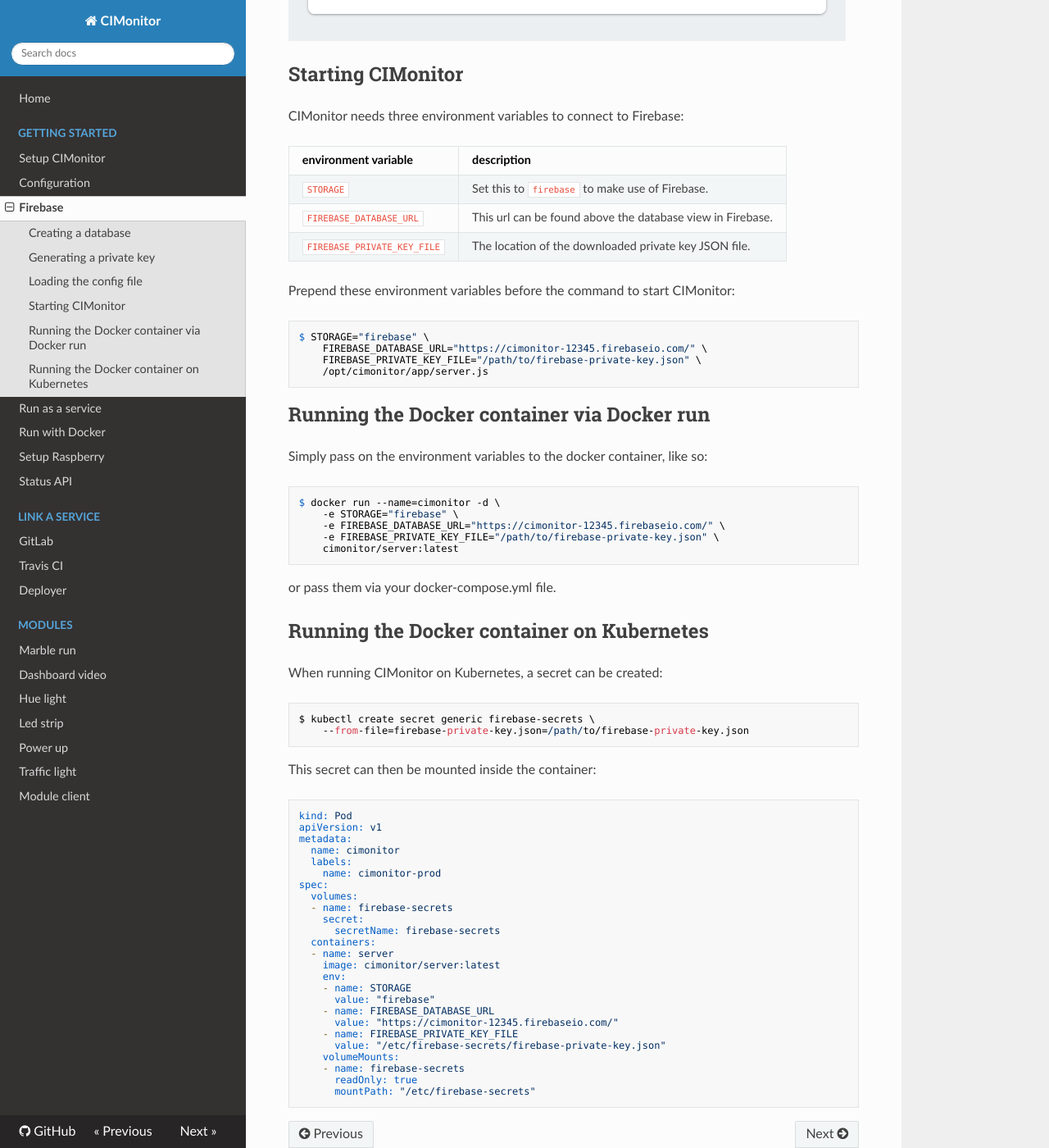
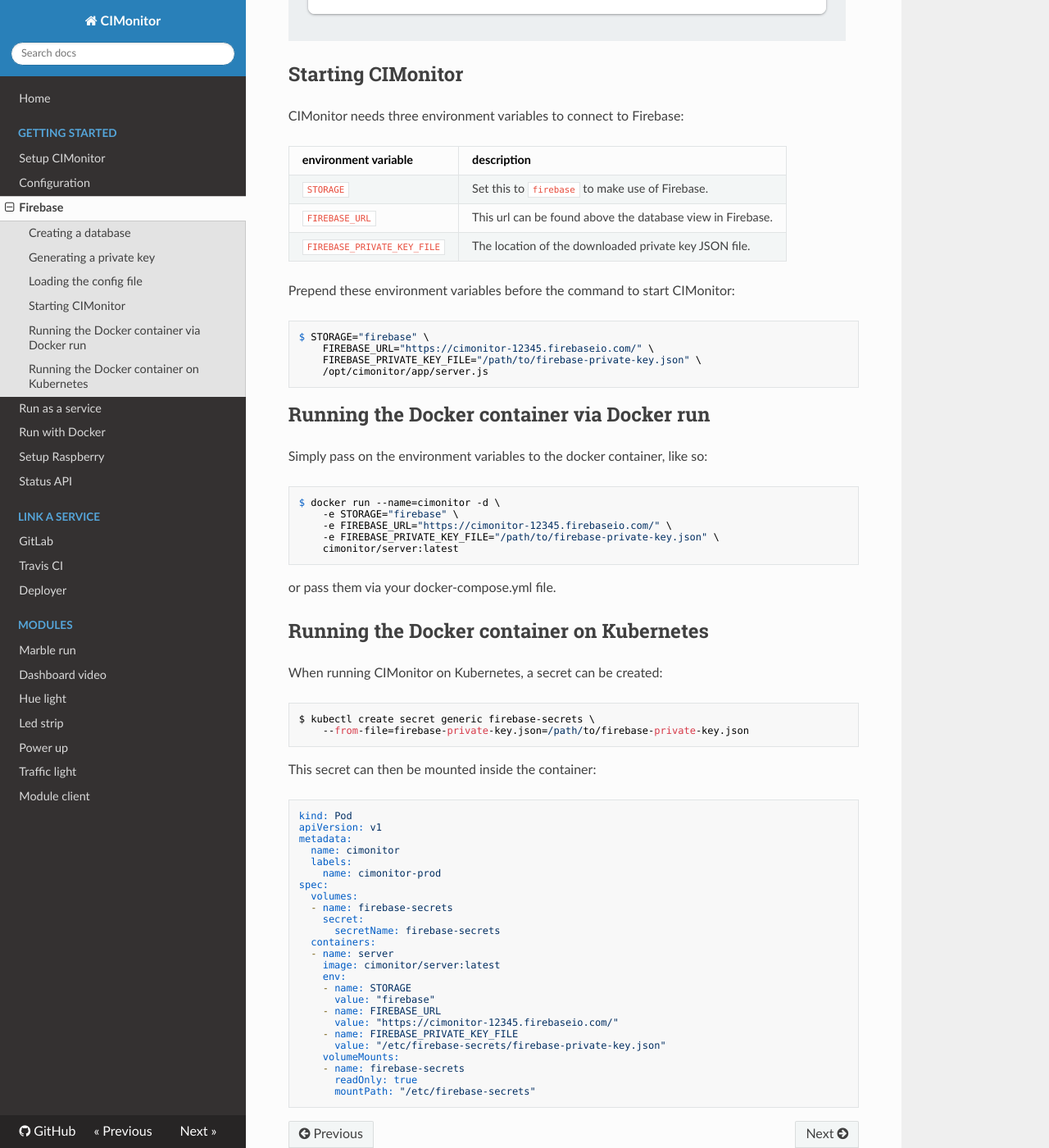
Before and after one commit to FuturePortal/CIMonitor, an MkDocs documentation site: the page built from docs/setup/Firebase.md, in a window 1280 px wide and 1400 px high, scrolled down 1342 px. Shown: the whole window at 82% size. Built offline with MkDocs 1.6.1, drawn with Linux system fonts in a browser that asks for light colours; nearby versions of some CDN libraries; old or Windows-style settings are respelled for this version of MkDocs.

Commit message:
125: Various small fixes that were needed to make Cypress pass all tests against Firebase

````diff
--- a/docs/setup/Firebase.md
+++ b/docs/setup/Firebase.md
@@ -33,14 +33,14 @@
 | environment variable        | description                                                |
 | --------------------------- | -----------------------------------------------------------|
 | `STORAGE`                   | Set this to `firebase` to make use of Firebase.            |
-| `FIREBASE_DATABASE_URL`     | This url can be found above the database view in Firebase. |
+| `FIREBASE_URL`              | This url can be found above the database view in Firebase. |
 | `FIREBASE_PRIVATE_KEY_FILE` | The location of the downloaded private key JSON file.      |
 
 Prepend these environment variables before the command to start CIMonitor:
 
 ```
 $ STORAGE="firebase" \
-    FIREBASE_DATABASE_URL="https://cimonitor-12345.firebaseio.com/" \
+    FIREBASE_URL="https://cimonitor-12345.firebaseio.com/" \
     FIREBASE_PRIVATE_KEY_FILE="/path/to/firebase-private-key.json" \
     /opt/cimonitor/app/server.js
 ```
@@ -52,7 +52,7 @@
 ```
 $ docker run --name=cimonitor -d \
     -e STORAGE="firebase" \
-    -e FIREBASE_DATABASE_URL="https://cimonitor-12345.firebaseio.com/" \
+    -e FIREBASE_URL="https://cimonitor-12345.firebaseio.com/" \
     -e FIREBASE_PRIVATE_KEY_FILE="/path/to/firebase-private-key.json" \
     cimonitor/server:latest
 ```
@@ -87,7 +87,7 @@
     env:
     - name: STORAGE
       value: "firebase"
-    - name: FIREBASE_DATABASE_URL
+    - name: FIREBASE_URL
       value: "https://cimonitor-12345.firebaseio.com/"
     - name: FIREBASE_PRIVATE_KEY_FILE
       value: "/etc/firebase-secrets/firebase-private-key.json"
````
Also changed, not shown: 3 other files.
